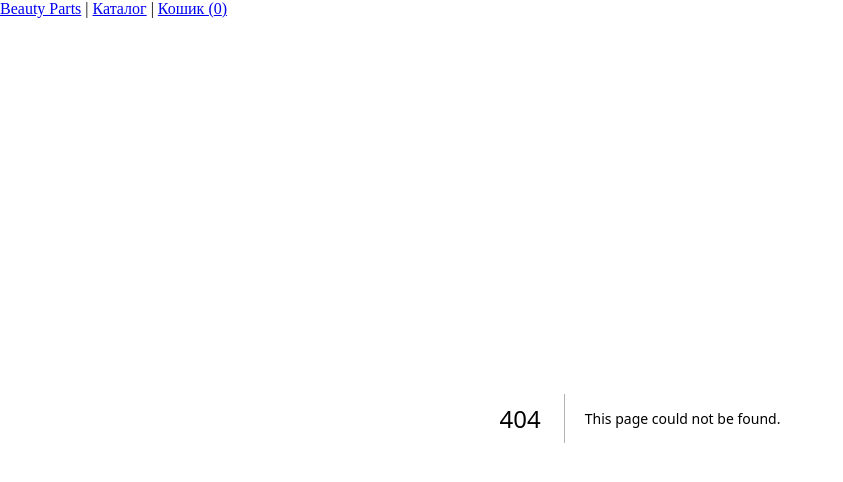
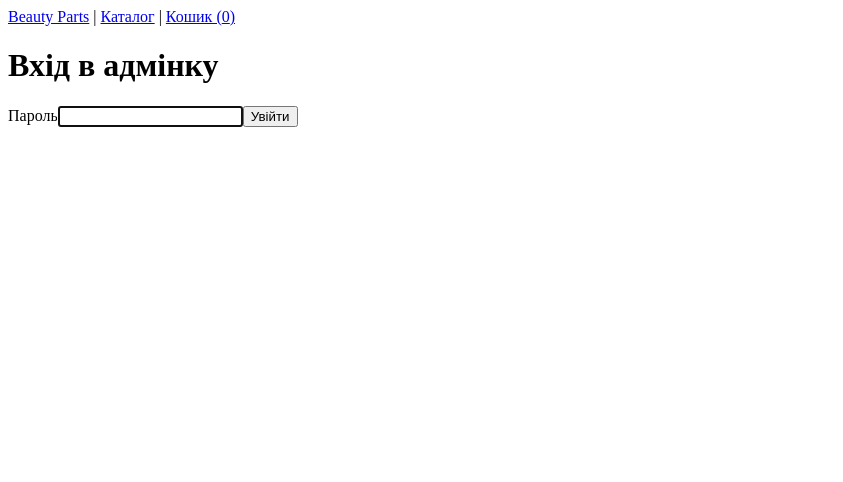
Before and after one commit to pavlogembar12-droid/beautyparts, a Next.js app: page /admin/login in a window 1280 px wide. Before the commit this address had no page. Shown: the top 482 px of the page, without its empty margins (0-843 px from the left). Built offline with nearby package versions, Linux system fonts and the light colour scheme.

Commit message:
Add files via upload

```diff
--- /dev/null
+++ b/app/admin/login/page.js
@@ -0,0 +1,61 @@
+'use client';
+
+import { useState } from 'react';
+import { useRouter } from 'next/navigation';
+
+export default function AdminLoginPage() {
+  const [password, setPassword] = useState('');
+  const [error, setError] = useState('');
+  const [submitting, setSubmitting] = useState(false);
+  const router = useRouter();
+
+  async function handleSubmit(e) {
+    e.preventDefault();
+    setSubmitting(true);
+    setError('');
+
+    try {
+      const res = await fetch('/api/admin/login', {
+        method: 'POST',
+        headers: { 'Content-Type': 'application/json' },
+        body: JSON.stringify({ password }),
+      });
+      const data = await res.json();
+
+      if (!data.ok) {
+        setError('Невірний пароль.');
+        setSubmitting(false);
+        return;
+      }
+
+      router.push('/admin');
+      router.refresh();
+    } catch (err) {
+      console.error(err);
+      setError('Помилка з\'єднання. Спробуйте ще раз.');
+      setSubmitting(false);
+    }
+  }
+
+  return (
+    <main>
+      <h1>Вхід в адмінку</h1>
+      <form onSubmit={handleSubmit}>
+        <label>
+          Пароль
+          <input
+            type="password"
+            value={password}
+            onChange={(e) => setPassword(e.target.value)}
+            required
+            autoFocus
+          />
+        </label>
+        {error && <p style={{ color: 'red' }}>{error}</p>}
+        <button type="submit" disabled={submitting}>
+          {submitting ? 'Перевірка...' : 'Увійти'}
+        </button>
+      </form>
+    </main>
+  );
+}
```
